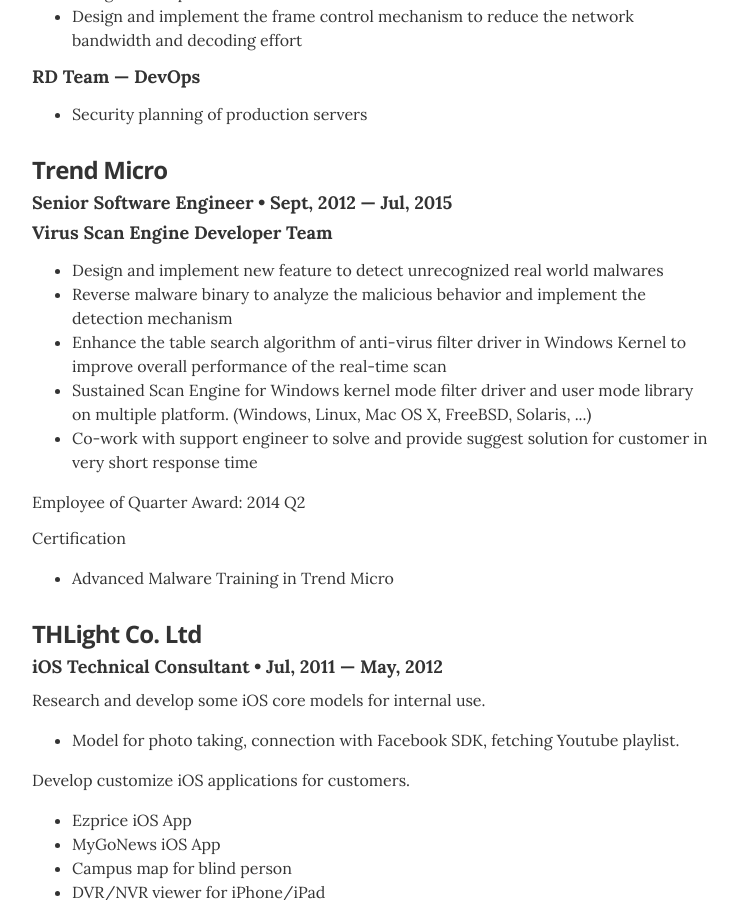
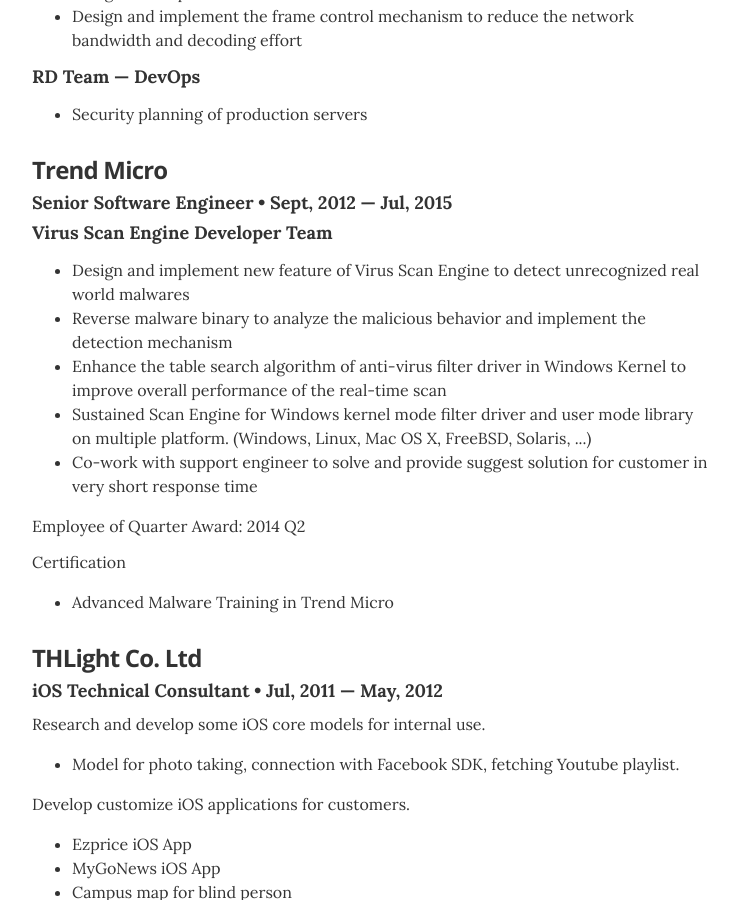
Before and after one commit to kentwelcome/resume, a Jekyll site: the page built from index.html, in a window 1280 px wide and 900 px high, scrolled down 689 px. Shown: the whole window, without its empty margins (268-1005 px from the left). Built offline with Jekyll 4.4.1, drawn with Linux system fonts in a browser that asks for light colours.

Commit message:
Update TrendMicro information

```diff
--- a/_layouts/resume.html
+++ b/_layouts/resume.html
@@ -78,7 +78,7 @@
           <h4 class="resume-item-details">Senior Software Engineer &bull; Sept, 2012 &mdash; Jul, 2015</h4>
           <h4 class="resume-item-details">Virus Scan Engine Developer Team</h4>
           <ul class="resume-item-list">
-            <li>Design and implement new feature to detect unrecognized real world malwares</li>
+            <li>Design and implement new feature of Virus Scan Engine to detect unrecognized real world malwares</li>
             <li>Reverse malware binary to analyze the malicious behavior and implement the detection mechanism</li>
             <li>Enhance the table search algorithm of anti-virus filter driver in Windows Kernel to improve overall performance of the real-time scan</li>
             <li>Sustained Scan Engine for Windows kernel mode filter driver and user mode library on multiple platform. (Windows, Linux, Mac OS X, FreeBSD, Solaris, ...)</li>
```
